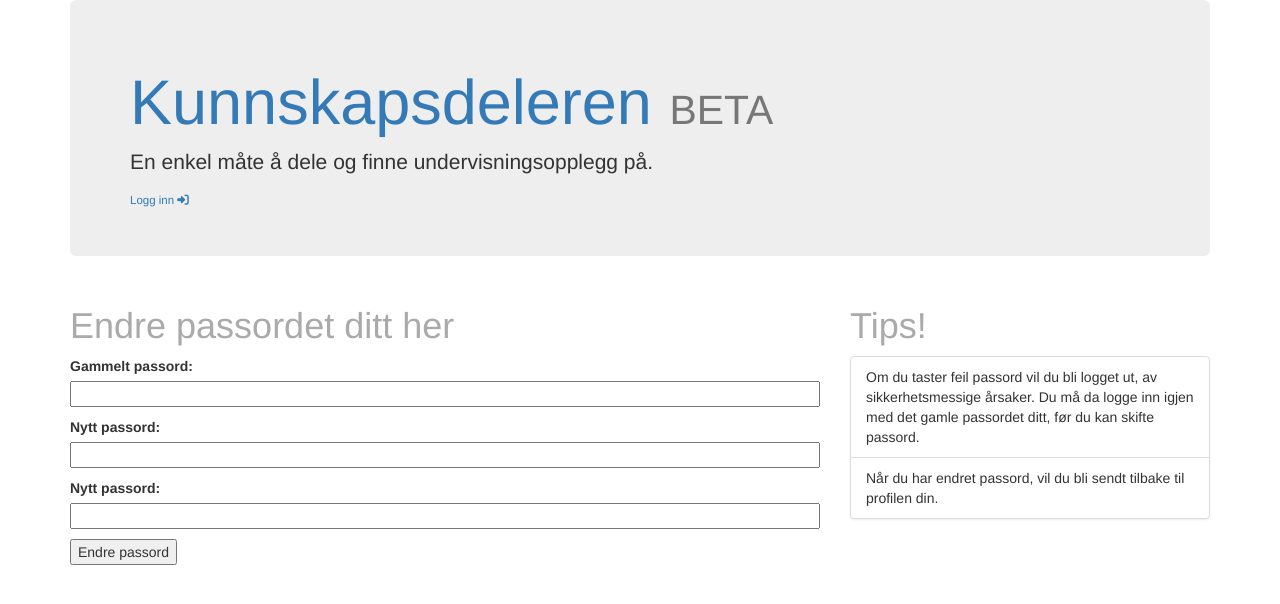
After one commit to hakdo/kunnskapsdeleren, a Django app: a page that uses registration/templates/registration/base.html in a window 1280 px wide. The commit adds this page. Shown: the top 604 px of the page. Run offline with Django 3.2, Linux system fonts and the light colour scheme; some libraries are stand-ins or nearby versions.

Commit message:
brukere kan endre passord selv

```diff
--- a/registration/forms.py
+++ b/registration/forms.py
@@ -1,5 +1,6 @@
 from django import forms
 from django.contrib.auth.models import User
+from django.contrib.auth import authenticate
 
 class BetaForm(forms.Form):
     brukernavn = forms.CharField(label='Brukernavn', max_length=100, required=True)
@@ -13,7 +14,31 @@ class BetaForm(forms.Form):
         passord2 = cleaned_data.get("passord2")
         brukernavn = cleaned_data.get("brukernavn")
         if User.objects.filter(username=brukernavn).exists():
-            raise forms.ValidationError(u'Brukernavnet "%s" er opptatt.' % brukernavn)
+            raise forms.ValidationError(u'Brukernavnet %s er opptatt.' % brukernavn)
         if passord1 and passord2:
             if passord1 != passord2:
                 raise forms.ValidationError('Passordene er ikke like.')
+
+class ChangePasswordForm(forms.Form):
+    passord_gammelt = forms.CharField(label='Gammelt passord', max_length=32, widget=forms.PasswordInput(), required=True)
+    passord_nytt_1 = forms.CharField(label='Nytt passord', max_length=32, widget=forms.PasswordInput(), required=True)
+    passord_nytt_2 = forms.CharField(label='Nytt passord', max_length=32, widget=forms.PasswordInput(), required=True)
+
+    def __init__(self, *args, **kwargs):
+        self.user = kwargs.pop('user', None)
+        super(ChangePasswordForm, self).__init__(*args, **kwargs)
+
+    def clean(self):
+        cleaned_data = super(ChangePasswordForm, self).clean()
+        passord_gammelt = cleaned_data.get("passord_gammelt")
+        passord_nytt_1 = cleaned_data.get("passord_nytt_1")
+        passord_nytt_2 = cleaned_data.get("passord_nytt_2")
+        print(self.user.username)
+        current_user = authenticate(username=self.user.username, password=passord_gammelt)
+        print(current_user,' has been validated during change of password.')
+        if current_user is not None:
+            if passord_nytt_1 and passord_nytt_2:
+                if passord_nytt_1 != passord_nytt_2:
+                    raise forms.ValidationError('Passordene er ikke like.')
+        else:
+            raise forms.ValidationError(u'Sjekk at du er innlogget før du fortsetter. Det oppstod en feil. ')
--- a/registration/templates/registration/base.html
+++ b/registration/templates/registration/base.html
@@ -26,6 +26,22 @@
   <p class="lead">
   En enkel måte å dele og finne undervisningsopplegg på.
   </p>
+  <div class="userinfo">
+    {% if user.is_authenticated %}
+    Du er logget på som
+    <a href="{% url 'profile' %}">{{ user.username }}</a> |
+    <a href="{% url 'logout' %}">
+      Logg ut
+      <i class="fa fa-sign-out" aria-hidden="true"></i>
+    </a>
+    {% endif %}
+    {% if not user.is_authenticated %}
+    <a href="{% url 'login' %}">
+      Logg inn
+      <i class="fa fa-sign-in" aria-hidden="true"></i>
+    </a>
+    {% endif %}
+  </div>
   </div>
 
 {% block content %}
--- /dev/null
+++ b/registration/templates/registration/changepw.html
@@ -0,0 +1,27 @@
+{% extends 'registration/base.html' %}
+{% load static %}
+
+{% block content %}
+<div class="row">
+  <div class="col-md-8">
+    <h1>Endre passordet ditt her</h1>
+<form method="POST">{% csrf_token %}
+  {{ form.as_p }}
+<button type="submit" value="changepassword">Endre passord</button>
+</form>
+</div>
+<div class="col-md-4">
+  <h1>Tips!</h1>
+  <ul class="list-group">
+    <li class="list-group-item">
+      Om du taster feil passord vil du bli logget ut, av sikkerhetsmessige årsaker.
+  Du må da logge inn igjen med det gamle passordet ditt, før du kan skifte
+  passord.
+</li>
+<li class="list-group-item">
+  Når du har endret passord, vil du bli sendt tilbake til profilen din.
+</li>
+</ul>
+</div>
+</div>
+{% endblock %}
--- a/registration/urls.py
+++ b/registration/urls.py
@@ -10,4 +10,5 @@ urlpatterns = [
     url(r'^logout/$', auth_views.logout, {'next_page': '/'}, name='logout'),
     url(r'^admin/',  admin.site.urls),
     url(r'^beta/$', views.beta, name='beta'),
+    url(r'^nyttpassord/$', views.changepassword, name='changepassword'),
 ]
--- a/registration/views.py
+++ b/registration/views.py
@@ -2,7 +2,7 @@ from django.shortcuts import render, redirect
 from django.http import HttpResponseRedirect, HttpResponse
 from django.contrib.auth.models import User
 from django.contrib.auth import authenticate, login
-from . forms import BetaForm
+from . forms import BetaForm, ChangePasswordForm
 # Create your views here.
 def beta(request):
     if request.method=="POST":
@@ -24,3 +24,23 @@ def beta(request):
     else:
         form = BetaForm()
         return render(request, 'registration/beta.html', {'form': form})
+
+def changepassword(request):
+    currentUser = request.user
+    if request.method == "POST":
+        form = ChangePasswordForm(request.POST, user=request.user)
+        if form.is_valid():
+            currentuser = request.user
+            currentuser.set_password(form.cleaned_data['passord_nytt_1'])
+            currentuser.save()
+            try:
+                myuser = authenticate(username=currentuser.username, password=form.cleaned_data['passord_nytt_1'])
+                login(request, myuser)
+                return redirect('profile')
+            except:
+                return redirect('givetake')
+        else:
+            return render(request, 'registration/changepw.html', {'form': form})
+    else:
+        form = ChangePasswordForm(user=request.user)
+        return render(request, 'registration/changepw.html', {'form': form})
```
Also changed, not shown: sharestuff/templates/sharestuff/profile.html (+8 -0 lines), sharestuff/views.py (+8 -12 lines).
